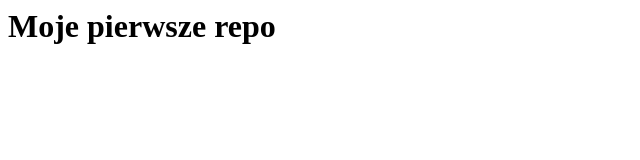
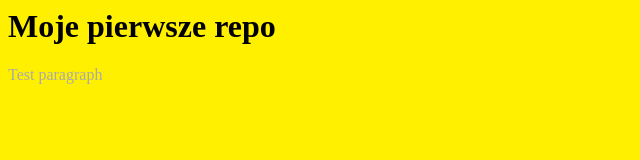
Before and after one commit to karolb11/first-repo, a plain HTML site: page index.html in a window 1280 px wide. Shown: the whole page, without its empty margins (0-640 px from the left). Drawn offline with Linux system fonts and the light colour scheme.

Commit message:
new index.html content

```diff
--- a/index.html
+++ b/index.html
@@ -1,8 +1,9 @@
 <html>
 	<head>
-         <link rel="stylesheet" href="styles.css">
+         <link rel="stylesheet" href="style.css">
 	</head>
 	<body>
         <h1>Moje pierwsze repo</h1>
+        <p>Test paragraph</p>
 	</body>
 </html>
```
